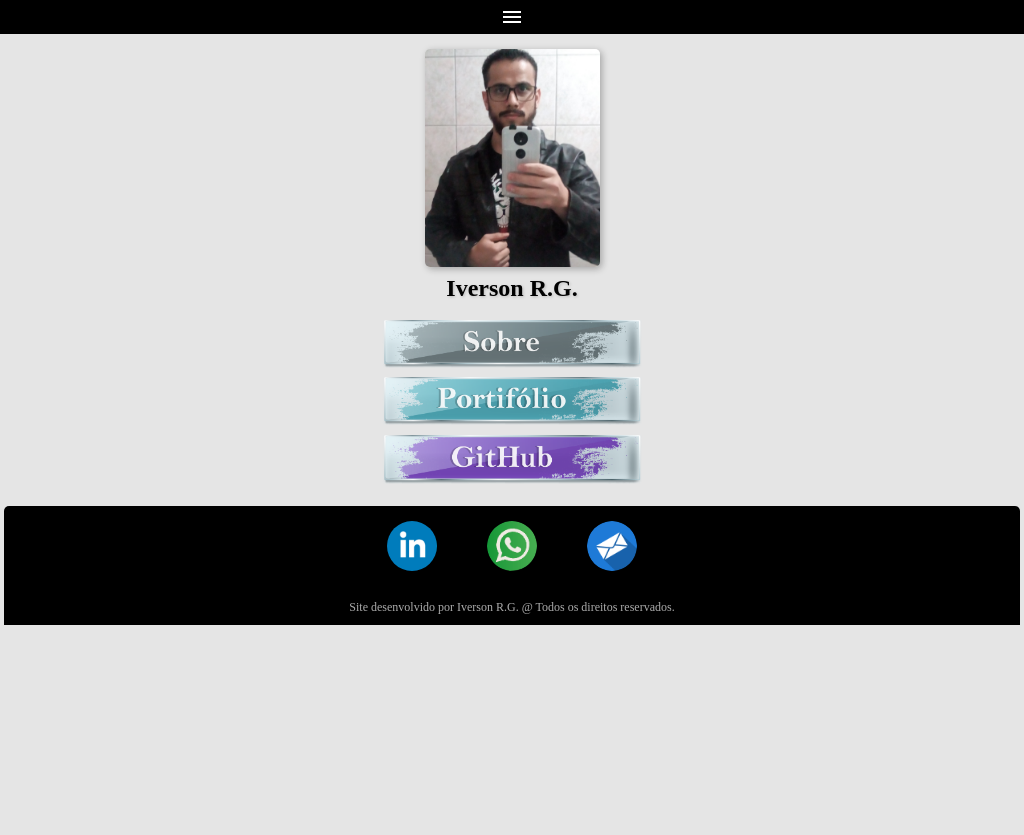
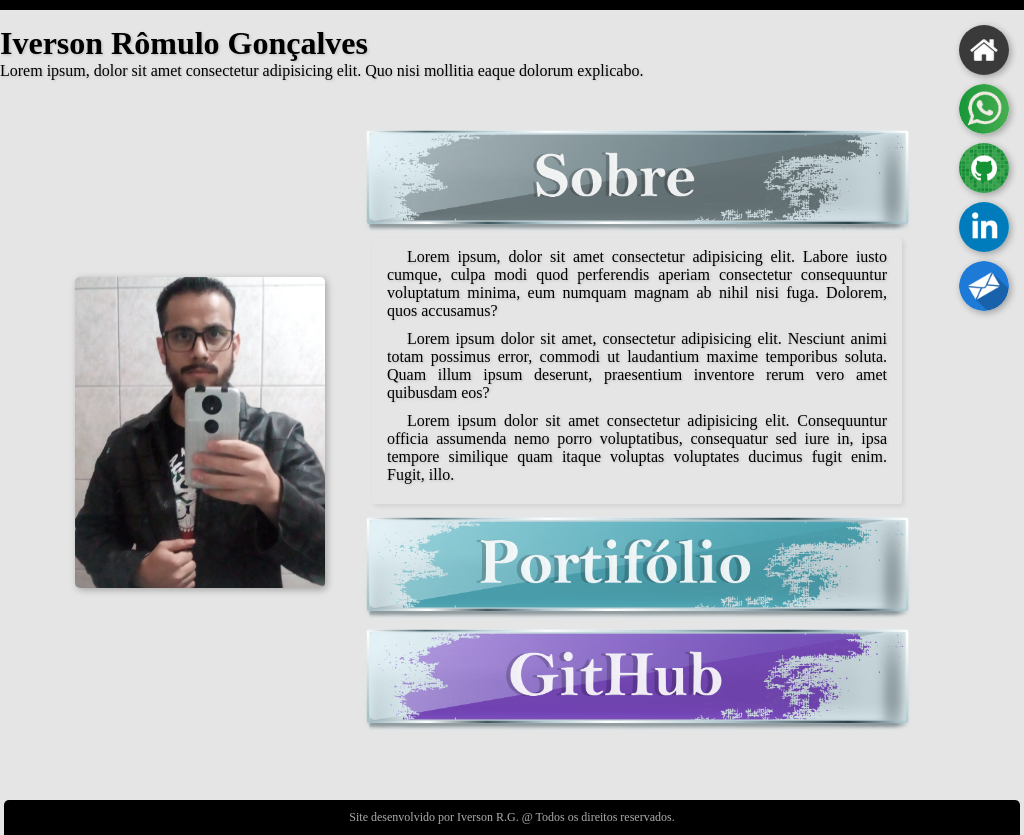
Before and after one commit to IversonRG96/Portifolio, a plain HTML site: page index.html in a window 1024 px wide. Before the commit the page ends 800 px from the top, so only its background shows below. Drawn offline with Linux system fonts and the light colour scheme.

Commit message:
nova atualização de responsividade

```diff
--- a/index.html
+++ b/index.html
@@ -40,17 +40,28 @@
             </div>
         </div>
     </div>
+    <div>
+        <h1>Iverson Rômulo Gonçalves</h1>
+        <p>Lorem ipsum, dolor sit amet consectetur adipisicing elit. Quo nisi mollitia eaque dolorum explicabo.</p>
+    </div>
+
     <main class="conteiner_main">
         <section class="section_iverson">
             <img src="./imagens/Iverson.jpg" alt="Iverson Foto" class="img_foto_iverson">
-            <h1>Iverson R.G.</h1>
+            <h1>Iverson Rômulo Gonçalves</h1>
         </section>
-        <section class="section-botoes">
-            <img src="./imagens/sobre.png" alt="sobre mim" class="img_logo_tags" id="tag-sobre">
-            <div class="sobre-descricao"><p>Lorem ipsum, dolor sit amet consectetur adipisicing elit. Labore iusto cumque, culpa modi quod perferendis aperiam consectetur consequuntur voluptatum minima, eum numquam magnam ab nihil nisi fuga. Dolorem, quos accusamus?</p></div>
-            <a href="#"><img src="./imagens/portifolio.png" alt="portifólio" class="img_logo_tags"></a>
-            <a href="#"><img src="./imagens/github.png" alt="github" class="img_logo_tags"></a>
-        </section>
+        <div class="box-botoes-tags">
+            <section class="section-botoes">
+                <img src="./imagens/sobre.png" alt="sobre mim" class="img_logo_tags" id="tag-sobre">
+                <div class="sobre-descricao">
+                    <p>Lorem ipsum, dolor sit amet consectetur adipisicing elit. Labore iusto cumque, culpa modi quod perferendis aperiam consectetur consequuntur voluptatum minima, eum numquam magnam ab nihil nisi fuga. Dolorem, quos accusamus?</p>
+                    <p>Lorem ipsum dolor sit amet, consectetur adipisicing elit. Nesciunt animi totam possimus error, commodi ut laudantium maxime temporibus soluta. Quam illum ipsum deserunt, praesentium inventore rerum vero amet quibusdam eos?  </p>
+                    <p>Lorem ipsum dolor sit amet consectetur adipisicing elit. Consequuntur officia assumenda nemo porro voluptatibus, consequatur sed iure in, ipsa tempore similique quam itaque voluptas voluptates ducimus fugit enim. Fugit, illo.</p>
+                </div>
+                <a href="#"><img src="./imagens/portifolio.png" alt="portifólio" class="img_logo_tags"></a>
+                <a href="#"><img src="./imagens/github.png" alt="github" class="img_logo_tags"></a>
+            </section>
+        </div>
     </main>
     <div class="big-box">
         <div class="box-contatos">
--- a/styles/principal-screens.css
+++ b/styles/principal-screens.css
@@ -3,20 +3,24 @@
 @media  screen and (min-width:600px) and (max-width:767px) {
 
     .img_foto_iverson {
-        width: 200px;
+        width: 250px;
     }
 
     .img_logo_tags {
-        width: 320px;
+        width: 460px;
     }
 
     .img_logo_tags:hover{
-        width: 310px;
+        width: 449px;
         padding-bottom: 5px;
     }
 
+    section > .sobre-descricao {
+        width: 430px;
+    }
+
     .contatos-logos {
-        width: 310px;
+        width: 315px;
     }
 
     .icones-logo{
@@ -34,17 +38,25 @@
         display: block;
     }
 
+    .section_iverson {
+        margin-top: 0px;
+    }
+
     .img_foto_iverson {
-        width: 200px;
+        width: 250px;
     }
 
     .img_logo_tags {
-        width: 320px;
+        width: 460px;
     }
 
     .img_logo_tags:hover{
-        width: 310px;
+        width: 449px;
         padding-bottom: 5px;
+    }
+
+    section > .sobre-descricao {
+        width: 430px;
     }
 
     .contatos-logos {
@@ -58,7 +70,63 @@
 }
 
 @media  screen and (min-width:992px) and (max-width:1199px) {
+    #menuHamb, #menu {
+        display: none;
+    }
 
+    .conteiner-big-box {
+        display: block;
+    }
+
+    .conteiner_main {
+        display: flex;
+        flex-direction: row;
+        justify-content: center;
+    }
+
+    .section_iverson {
+        margin-top: 0px;
+        width: 250px;
+    }
+
+    .section_iverson > h1 {
+        display: none;
+    }
+
+    .img_foto_iverson {
+        margin-right: 25px;
+        width: 250px;
+    }
+
+    .box-botoes-tags {
+        display: flex;
+        justify-content: center;
+        align-items: center;
+        width: 600px;
+        height: 720px;
+    }
+
+    .img_logo_tags {
+        width: 550px;
+    }
+
+    .img_logo_tags:hover {
+        width: 550px;
+        padding-bottom: 5px;
+    }
+
+    .sobre-descricao {
+        display: block;
+        width: 530px;
+    }
+
+    .contatos-logos {
+        display: none;
+    }
+
+    footer {
+        border-radius: 5px 5px 0px 0px;
+    }
 }
 
 @media  screen and (min-width:1200px) {
--- a/styles/principal.css
+++ b/styles/principal.css
@@ -150,17 +150,19 @@
     margin-bottom: 3px;
 }
 
-section > .sobre-descricao {
+.sobre-descricao {
+    margin-bottom: 10px;
     padding: 5px 0px 15px 0px;
-    width: 250px;
+    width: 245px;
+    border-radius: 3px;
+    box-shadow: 2px 2px 5px rgba(0, 0, 0, 0.089);
     display: none;
 }
 
-section > .sobre-descricao p {
-    padding: 10px;
+.sobre-descricao p {
+    padding: 5px 15px;
     text-align: justify;
     text-indent: 20px;
-    box-shadow: 1px 1px 5px rgba(0, 0, 0, 0.089);
 }
 
 /****************** ICONES *********************/
```
